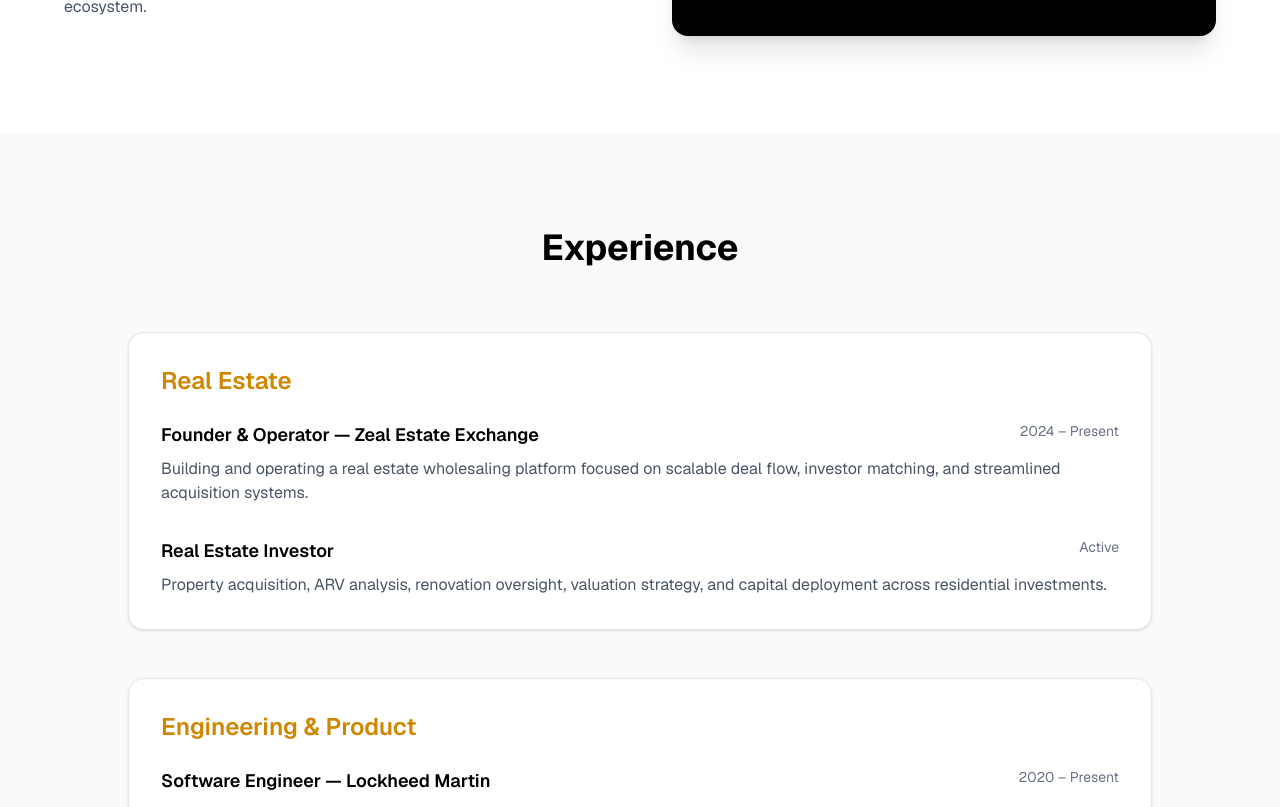
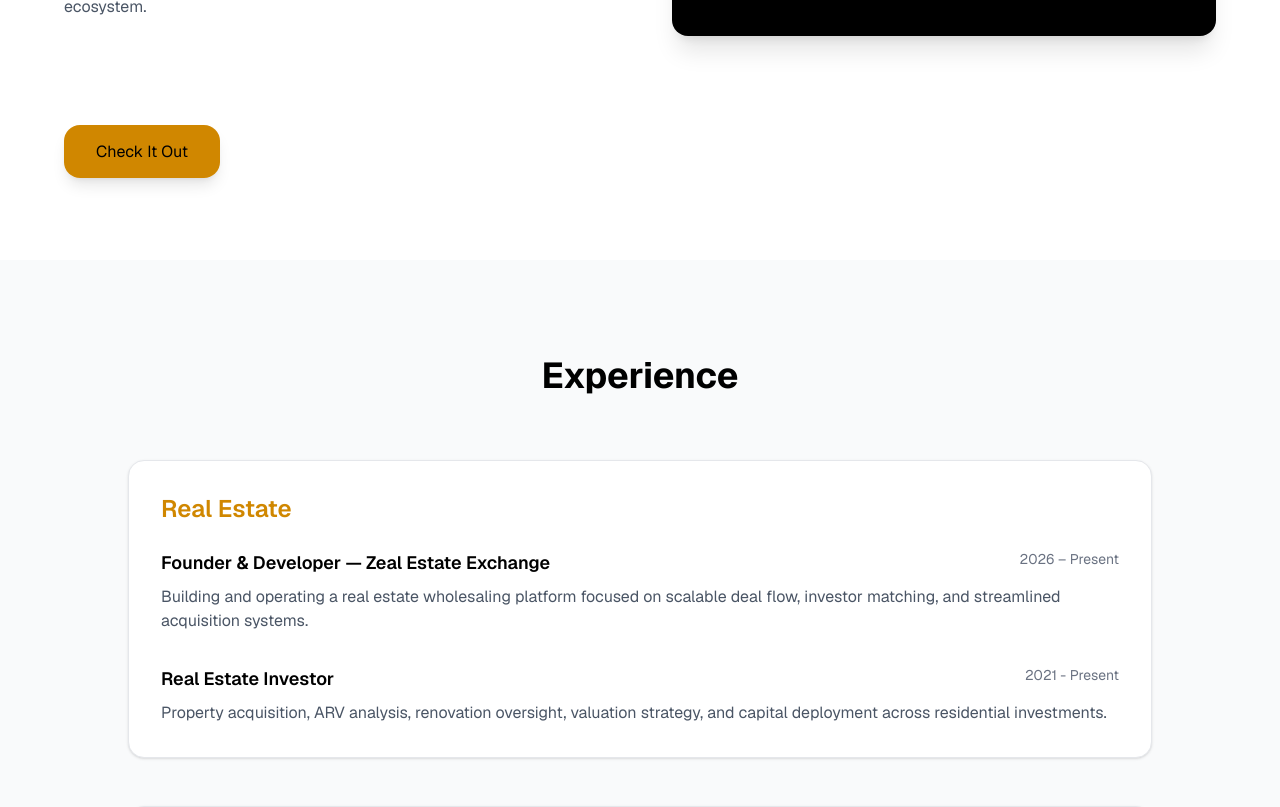
Before and after one commit to SageewanSubendran/personal-website, a Next.js app in the folder sageewan-portfolioo/: page / in a window 1280 px wide. Shown: the part 1733-2540 px from the top of the page. Built offline with nearby package versions, Linux system fonts and the light colour scheme.

Commit message:
modify content

```diff
--- a/sageewan-portfolioo/app/page.tsx
+++ b/sageewan-portfolioo/app/page.tsx
@@ -126,6 +126,14 @@ export default function FounderPortfolio() {
               <li>• Automated Deal Workflow Systems</li>
             </ul>
           </div>
+          <div className="mt-10">
+            <a
+              href="www.zealestateexchange.com"
+              className="bg-yellow-600 px-8 py-4 rounded-2xl shadow-lg hover:bg-yellow-700 transition"
+            >
+              Check It Out
+            </a>
+          </div>
         </div>
       </section>
 
@@ -145,8 +153,8 @@ export default function FounderPortfolio() {
               <div className="space-y-8">
                 <div>
                   <div className="flex justify-between flex-wrap gap-2">
-                    <h4 className="font-semibold text-lg">Founder & Operator — Zeal Estate Exchange</h4>
-                    <span className="text-sm text-gray-500">2024 – Present</span>
+                    <h4 className="font-semibold text-lg">Founder & Developer — Zeal Estate Exchange</h4>
+                    <span className="text-sm text-gray-500">2026 – Present</span>
                   </div>
                   <p className="text-gray-600 mt-2">
                     Building and operating a real estate wholesaling platform focused on scalable deal flow,
@@ -157,7 +165,7 @@ export default function FounderPortfolio() {
                 <div>
                   <div className="flex justify-between flex-wrap gap-2">
                     <h4 className="font-semibold text-lg">Real Estate Investor</h4>
-                    <span className="text-sm text-gray-500">Active</span>
+                    <span className="text-sm text-gray-500">2021 - Present</span>
                   </div>
                   <p className="text-gray-600 mt-2">
                     Property acquisition, ARV analysis, renovation oversight, valuation strategy,
@@ -175,7 +183,7 @@ export default function FounderPortfolio() {
                 <div>
                   <div className="flex justify-between flex-wrap gap-2">
                     <h4 className="font-semibold text-lg">Software Engineer — Lockheed Martin</h4>
-                    <span className="text-sm text-gray-500">2020 – Present</span>
+                    <span className="text-sm text-gray-500">2021 – Present</span>
                   </div>
                   <p className="text-gray-600 mt-2">
                     Backend development using Java and SQL, building secure enterprise systems,
```
